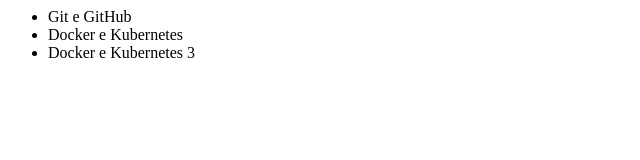
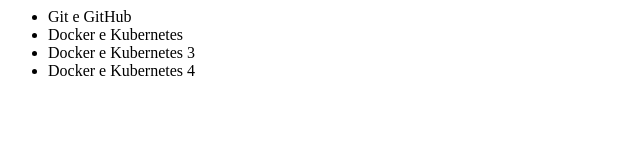
Before and after one commit to camilo-8/portal, a plain HTML site: page index.html in a window 1280 px wide. Shown: the whole page, without its empty margins (0-640 px from the left). Drawn offline with Linux system fonts and the light colour scheme.

Commit message:
Update index.html

```diff
--- a/index.html
+++ b/index.html
@@ -5,6 +5,7 @@
       <li>Git e GitHub</li>
       <li>Docker e Kubernetes</li>
       <li>Docker e Kubernetes 3</li>
+      <li>Docker e Kubernetes 4</li>
     <ul>
   </body>
 </html>
```
